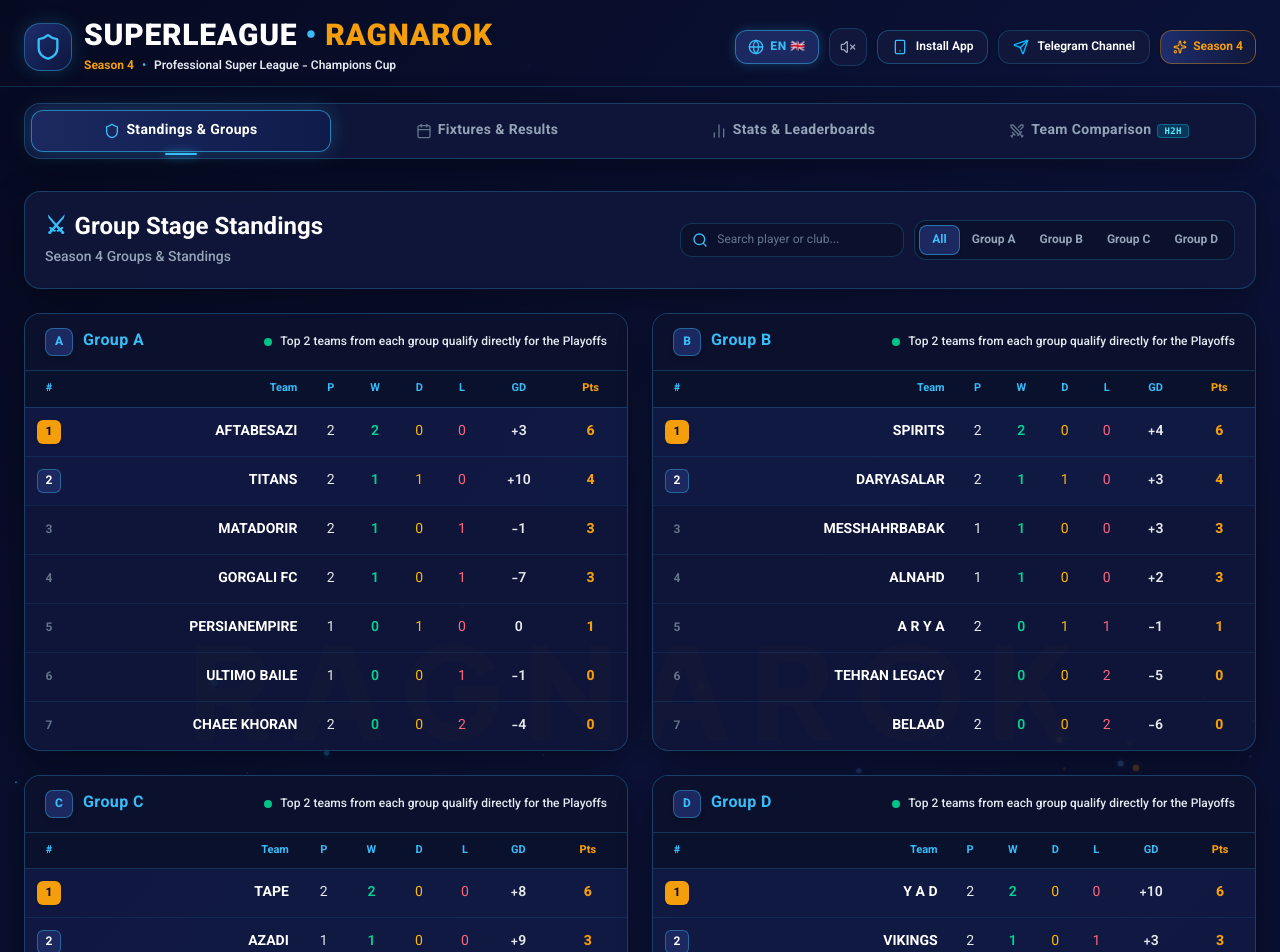
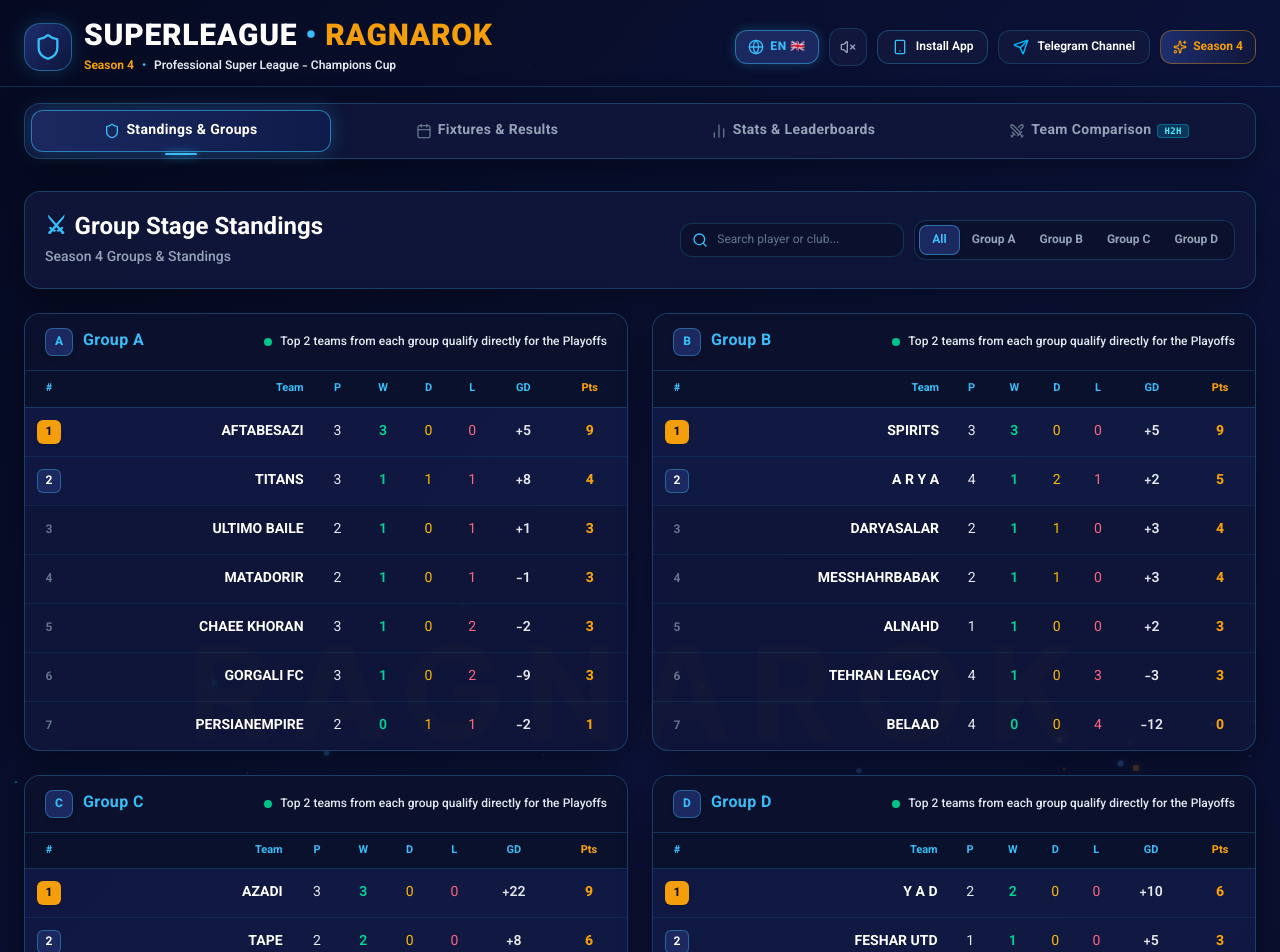
Before and after one commit to amira132ac-svg/TMProClubss, a React (Vite) app: page / in a window 1280 px wide. Shown: the top 952 px of the page. Built offline with nearby package versions, Linux system fonts and the light colour scheme.

Commit message:
feat: update match days and player types
- Add Saturday to match day options and types.
- Make player position optional and remove from stats display.
- Add new fixture data.

```diff
--- a/src/components/FixturesTab.tsx
+++ b/src/components/FixturesTab.tsx
@@ -25,6 +25,7 @@
 
   const dayOptions = [
     { id: 'ALL', label: t.allDays },
+    { id: 'Saturday', label: t.daySaturday || 'Saturday' },
     { id: 'Sunday', label: t.daySunday },
     { id: 'Monday', label: t.dayMonday },
     { id: 'Tuesday', label: t.dayTuesday },
--- a/src/context/LanguageContext.tsx
+++ b/src/context/LanguageContext.tsx
@@ -54,6 +54,7 @@
     daySunday: 'Sunday',
     dayMonday: 'Monday',
     dayTuesday: 'Tuesday',
+    daySaturday: 'Saturday',
     dayTBD: 'TBD',
 
     // Stats Tab
@@ -146,6 +147,7 @@
     daySunday: 'یکشنبه',
     dayMonday: 'دوشنبه',
     dayTuesday: 'سه‌شنبه',
+    daySaturday: 'شنبه',
     dayTBD: 'نامشخص',
 
     // Stats Tab
--- a/src/data/initialData.ts
+++ b/src/data/initialData.ts
@@ -550,6 +550,96 @@
     day: 'Tuesday',
     time: 'FT'
   },
+  {
+    id: 'm-res-a-2-1',
+    group: 'A',
+    round: 2,
+    homeTeamId: 'team-a6',
+    awayTeamId: 'team-a1',
+    homeTeamName: 'ULTIMO BAILE',
+    awayTeamName: 'PERSIANEMPIRE',
+    homeScore: 2,
+    awayScore: 0,
+    status: 'finished',
+    date: 'Wednesday',
+    day: 'Tuesday',
+    time: 'FT'
+  },
+  {
+    id: 'm-res-a-2-2',
+    group: 'A',
+    round: 2,
+    homeTeamId: 'team-a5',
+    awayTeamId: 'team-a7',
+    homeTeamName: 'CHAEE KHORAN',
+    awayTeamName: 'TITANS',
+    homeScore: 4,
+    awayScore: 2,
+    status: 'finished',
+    date: 'Wednesday',
+    day: 'Tuesday',
+    time: 'FT'
+  },
+  {
+    id: 'm-res-a-3-1',
+    group: 'A',
+    round: 3,
+    homeTeamId: 'team-a3',
+    awayTeamId: 'team-a2',
+    homeTeamName: 'AFTABESAZI',
+    awayTeamName: 'GORGALI FC',
+    homeScore: 3,
+    awayScore: 1,
+    status: 'finished',
+    date: 'Wednesday',
+    day: 'Tuesday',
+    time: 'FT'
+  },
+  {
+    id: 'm-sat-a-1',
+    group: 'A',
+    round: 3,
+    homeTeamId: 'team-a3',
+    awayTeamId: 'team-a7',
+    homeTeamName: 'AFTABESAZI',
+    awayTeamName: 'TITANS',
+    homeScore: null,
+    awayScore: null,
+    status: 'upcoming',
+    date: 'Saturday',
+    day: 'Saturday',
+    time: '01:30'
+  },
+  {
+    id: 'm-sat-a-2',
+    group: 'A',
+    round: 3,
+    homeTeamId: 'team-a1',
+    awayTeamId: 'team-a5',
+    homeTeamName: 'PERSIANEMPIRE',
+    awayTeamName: 'CHAEE KHORAN',
+    homeScore: null,
+    awayScore: null,
+    status: 'upcoming',
+    date: 'Saturday',
+    day: 'Saturday',
+    time: '11:30'
+  },
+  {
+    id: 'm-sat-a-3',
+    group: 'A',
+    round: 3,
+    homeTeamId: 'team-a6',
+    awayTeamId: 'team-a4',
+    homeTeamName: 'ULTIMO BAILE',
+    awayTeamName: 'MATADORIR',
+    homeScore: null,
+    awayScore: null,
+    status: 'upcoming',
+    date: 'Saturday',
+    day: 'Saturday',
+    time: '00:00'
+  },
 
   // GROUP B MATCHES
   {
@@ -642,6 +732,96 @@
     day: 'Tuesday',
     time: 'FT'
   },
+  {
+    id: 'm-res-b-3-1',
+    group: 'B',
+    round: 3,
+    homeTeamId: 'team-b3',
+    awayTeamId: 'team-b7',
+    homeTeamName: 'TEHRAN LEGACY',
+    awayTeamName: 'BELAAD',
+    homeScore: 3,
+    awayScore: 0,
+    status: 'finished',
+    date: 'Wednesday',
+    day: 'Tuesday',
+    time: 'FT'
+  },
+  {
+    id: 'm-res-b-3-2',
+    group: 'B',
+    round: 3,
+    homeTeamId: 'team-b2',
+    awayTeamId: 'team-b3',
+    homeTeamName: 'SPIRITS',
+    awayTeamName: 'TEHRAN LEGACY',
+    homeScore: 2,
+    awayScore: 1,
+    status: 'finished',
+    date: 'Wednesday',
+    day: 'Tuesday',
+    time: 'FT'
+  },
+  {
+    id: 'm-res-b-3-3',
+    group: 'B',
+    round: 3,
+    homeTeamId: 'team-b5',
+    awayTeamId: 'team-b1',
+    homeTeamName: 'A R Y A',
+    awayTeamName: 'MESSHAHRBABAK',
+    homeScore: 0,
+    awayScore: 0,
+    status: 'finished',
+    date: 'Wednesday',
+    day: 'Tuesday',
+    time: 'FT'
+  },
+  {
+    id: 'm-res-b-4-1',
+    group: 'B',
+    round: 4,
+    homeTeamId: 'team-b5',
+    awayTeamId: 'team-b7',
+    homeTeamName: 'A R Y A',
+    awayTeamName: 'BELAAD',
+    homeScore: 3,
+    awayScore: 0,
+    status: 'finished',
+    date: 'Wednesday',
+    day: 'Tuesday',
+    time: 'FT'
+  },
+  {
+    id: 'm-sat-b-1',
+    group: 'B',
+    round: 3,
+    homeTeamId: 'team-b1',
+    awayTeamId: 'team-b6',
+    homeTeamName: 'MESSHAHRBABAK',
+    awayTeamName: 'ALNAHD',
+    homeScore: null,
+    awayScore: null,
+    status: 'upcoming',
+    date: 'Saturday',
+    day: 'Saturday',
+    time: '11:00'
+  },
+  {
+    id: 'm-sat-b-2',
+    group: 'B',
+    round: 3,
+    homeTeamId: 'team-b6',
+    awayTeamId: 'team-b4',
+    homeTeamName: 'ALNAHD',
+    awayTeamName: 'DARYASALAR',
+    homeScore: null,
+    awayScore: null,
+    status: 'upcoming',
+    date: 'Saturday',
+    day: 'Saturday',
+    time: '11:30'
+  },
 
   // GROUP C MATCHES
   {
@@ -727,12 +907,102 @@
     awayTeamId: 'team-c1',
     homeTeamName: 'AZADI',
     awayTeamName: 'PERSIANGULF',
+    homeScore: 3,
+    awayScore: 1,
+    status: 'finished',
+    date: 'Tuesday',
+    day: 'Tuesday',
+    time: 'FT'
+  },
+  {
+    id: 'm-res-c-2-2',
+    group: 'C',
+    round: 2,
+    homeTeamId: 'team-c5',
+    awayTeamId: 'team-c1',
+    homeTeamName: 'BAY CLUB',
+    awayTeamName: 'PERSIANGULF',
+    homeScore: 1,
+    awayScore: 2,
+    status: 'finished',
+    date: 'Wednesday',
+    day: 'Tuesday',
+    time: 'FT'
+  },
+  {
+    id: 'm-res-c-3-1',
+    group: 'C',
+    round: 3,
+    homeTeamId: 'team-c7',
+    awayTeamId: 'team-c5',
+    homeTeamName: 'AZADI',
+    awayTeamName: 'BAY CLUB',
+    homeScore: 11,
+    awayScore: 0,
+    status: 'finished',
+    date: 'Wednesday',
+    day: 'Tuesday',
+    time: 'FT'
+  },
+  {
+    id: 'm-sat-c-1',
+    group: 'C',
+    round: 3,
+    homeTeamId: 'team-c6',
+    awayTeamId: 'team-c4',
+    homeTeamName: 'AZABE ELAHI',
+    awayTeamName: 'TAPE',
     homeScore: null,
     awayScore: null,
     status: 'upcoming',
-    date: 'Tuesday',
-    day: 'Tuesday',
-    time: '23:59'
+    date: 'Saturday',
+    day: 'Saturday',
+    time: '00:00'
+  },
+  {
+    id: 'm-sat-c-2',
+    group: 'C',
+    round: 3,
+    homeTeamId: 'team-c2',
+    awayTeamId: 'team-c3',
+    homeTeamName: 'VANGUARD FC',
+    awayTeamName: 'SOROUSHFC',
+    homeScore: null,
+    awayScore: null,
+    status: 'upcoming',
+    date: 'Saturday',
+    day: 'Saturday',
+    time: '00:00'
+  },
+  {
+    id: 'm-sat-c-3',
+    group: 'C',
+    round: 3,
+    homeTeamId: 'team-c1',
+    awayTeamId: 'team-c6',
+    homeTeamName: 'PERSIANGULF',
+    awayTeamName: 'AZABE ELAHI',
+    homeScore: null,
+    awayScore: null,
+    status: 'upcoming',
+    date: 'Saturday',
+    day: 'Saturday',
+    time: '01:00'
+  },
+  {
+    id: 'm-sat-c-4',
+    group: 'C',
+    round: 3,
+    homeTeamId: 'team-c7',
+    awayTeamId: 'team-c3',
+    homeTeamName: 'AZADI',
+    awayTeamName: 'SOROUSHFC',
+    homeScore: null,
+    awayScore: null,
+    status: 'upcoming',
+    date: 'Saturday',
+    day: 'Saturday',
+    time: '11:30'
   },
 
   // GROUP D MATCHES
@@ -815,30 +1085,129 @@
     id: 'm-tue-3',
     group: 'D',
     round: 1,
+    homeTeamId: 'team-d6',
+    awayTeamId: 'team-d3',
+    homeTeamName: 'FESHAR UTD',
+    awayTeamName: 'AFTAFA SAZAN FC',
+    homeScore: 5,
+    awayScore: 0,
+    status: 'finished',
+    date: 'Tuesday',
+    day: 'Tuesday',
+    time: 'FT'
+  },
+  {
+    id: 'm-res-d-4-1',
+    group: 'D',
+    round: 4,
     homeTeamId: 'team-d3',
+    awayTeamId: 'team-d7',
+    homeTeamName: 'AFTAFA SAZAN FC',
+    awayTeamName: 'RMP FC',
+    homeScore: 3,
+    awayScore: 0,
+    status: 'finished',
+    date: 'Wednesday',
+    day: 'Tuesday',
+    time: 'FT'
+  },
+  {
+    id: 'm-sat-d-1',
+    group: 'D',
+    round: 2,
+    homeTeamId: 'team-d2',
+    awayTeamId: 'team-d3',
+    homeTeamName: 'YOUNG WIZARD',
+    awayTeamName: 'AFTAFA SAZAN FC',
+    homeScore: null,
+    awayScore: null,
+    status: 'upcoming',
+    date: 'Saturday',
+    day: 'Saturday',
+    time: '11:00'
+  },
+  {
+    id: 'm-sat-d-2',
+    group: 'D',
+    round: 2,
+    homeTeamId: 'team-d1',
+    awayTeamId: 'team-d5',
+    homeTeamName: 'KAKASIAH',
+    awayTeamName: 'Y A D',
+    homeScore: null,
+    awayScore: null,
+    status: 'upcoming',
+    date: 'Saturday',
+    day: 'Saturday',
+    time: '11:30'
+  },
+  {
+    id: 'm-sat-d-3',
+    group: 'D',
+    round: 2,
+    homeTeamId: 'team-d4',
     awayTeamId: 'team-d6',
-    homeTeamName: 'AFTAFA SAZAN FC',
+    homeTeamName: 'VIKINGS',
     awayTeamName: 'FESHAR UTD',
     homeScore: null,
     awayScore: null,
     status: 'upcoming',
-    date: 'Tuesday',
-    day: 'Tuesday',
-    time: '23:15'
+    date: 'Saturday',
+    day: 'Saturday',
+    time: '11:30'
+  },
+  {
+    id: 'm-sat-d-4',
+    group: 'D',
+    round: 3,
+    homeTeamId: 'team-d1',
+    awayTeamId: 'team-d6',
+    homeTeamName: 'KAKASIAH',
+    awayTeamName: 'FESHAR UTD',
+    homeScore: null,
+    awayScore: null,
+    status: 'upcoming',
+    date: 'Saturday',
+    day: 'Saturday',
+    time: '12:00'
+  },
+  {
+    id: 'm-sat-d-5',
+    group: 'D',
+    round: 3,
+    homeTeamId: 'team-d7',
+    awayTeamId: 'team-d5',
+    homeTeamName: 'RMP FC',
+    awayTeamName: 'Y A D',
+    homeScore: null,
+    awayScore: null,
+    status: 'upcoming',
+    date: 'Saturday',
+    day: 'Saturday',
+    time: '12:00'
   }
 ];
 
 export const initialTopScorers: Player[] = [
   {
-    id: 'p-1',
-    name: 'Ehsan raeisi',
+    id: 'p-azadi-1',
+    name: 'Ehsan raeisi / Ehsan',
     teamId: 'team-c7',
     teamName: 'AZADI',
-    goals: 5,
-    assists: 2,
-    matchesPlayed: 1,
-    position: 'مهاجم',
+    goals: 8,
+    assists: 3,
+    matchesPlayed: 3,
     avatar: '⚽'
+  },
+  {
+    id: 'p-azadi-2',
+    name: 'Rabbit XCII / Rabbit',
+    teamId: 'team-c7',
+    teamName: 'AZADI',
+    goals: 6,
+    assists: 3,
+    matchesPlayed: 3,
+    avatar: '🐰'
   },
   {
     id: 'p-yad-1',
@@ -848,8 +1217,37 @@
     goals: 5,
     assists: 1,
     matchesPlayed: 2,
-    position: 'مهاجم',
     avatar: '👑'
+  },
+  {
+    id: 'p-titans-1',
+    name: 'ZIGILINHO / Zigilinio',
+    teamId: 'team-a7',
+    teamName: 'TITANS',
+    goals: 5,
+    assists: 2,
+    matchesPlayed: 2,
+    avatar: '🌟'
+  },
+  {
+    id: 'p-titans-2',
+    name: 'Farhan',
+    teamId: 'team-a7',
+    teamName: 'TITANS',
+    goals: 4,
+    assists: 2,
+    matchesPlayed: 2,
+    avatar: '🔥'
+  },
+  {
+    id: 'p-azadi-3',
+    name: 'X-MORTEZA',
+    teamId: 'team-c7',
+    teamName: 'AZADI',
+    goals: 4,
+    assists: 4,
+    matchesPlayed: 3,
+    avatar: '⚡'
   },
   {
     id: 'p-vks-1',
@@ -859,62 +1257,36 @@
     goals: 4,
     assists: 3,
     matchesPlayed: 2,
-    position: 'وینگر',
     avatar: '⚡'
   },
   {
-    id: 'p-3',
-    name: 'Farhan',
-    teamId: 'team-a7',
-    teamName: 'TITANS',
+    id: 'p-aft-1',
+    name: 'Matiniam / Matiniam27',
+    teamId: 'team-a3',
+    teamName: 'AFTABESAZI',
     goals: 4,
-    assists: 2,
-    matchesPlayed: 2,
-    position: 'مهاجم',
-    avatar: '🔥'
-  },
-  {
-    id: 'p-4',
-    name: 'ZIGILINHO',
-    teamId: 'team-a7',
-    teamName: 'TITANS',
-    goals: 4,
-    assists: 2,
-    matchesPlayed: 2,
-    position: 'هافبک هجومی',
-    avatar: '🌟'
-  },
-  {
-    id: 'p-2',
-    name: 'X-MORTEZA',
-    teamId: 'team-c7',
-    teamName: 'AZADI',
-    goals: 4,
-    assists: 4,
-    matchesPlayed: 1,
-    position: 'وینگر',
-    avatar: '⚡'
-  },
-  {
-    id: 'p-11',
+    assists: 1,
+    matchesPlayed: 3,
+    avatar: '🎯'
+  },
+  {
+    id: 'p-tape-1',
     name: 'rjb',
     teamId: 'team-c4',
     teamName: 'TAPE',
     goals: 3,
     assists: 4,
     matchesPlayed: 2,
-    position: 'هافبک',
     avatar: '🏹'
   },
   {
-    id: 'p-tap-2',
+    id: 'p-tape-2',
     name: 'Dani',
     teamId: 'team-c4',
     teamName: 'TAPE',
     goals: 3,
     assists: 2,
     matchesPlayed: 2,
-    position: 'مهاجم',
     avatar: '⚽'
   },
   {
@@ -925,54 +1297,99 @@
     goals: 3,
     assists: 2,
     matchesPlayed: 2,
-    position: 'هافبک',
     avatar: '🚀'
   }
 ];
 
 export const initialTopAssists: Player[] = [
   {
-    id: 'p-2',
+    id: 'p-azadi-3',
     name: 'X-MORTEZA',
     teamId: 'team-c7',
     teamName: 'AZADI',
     goals: 4,
     assists: 4,
-    matchesPlayed: 1,
-    position: 'وینگر',
+    matchesPlayed: 3,
     avatar: '⚡'
   },
   {
-    id: 'p-11',
+    id: 'p-tape-1',
     name: 'rjb',
     teamId: 'team-c4',
     teamName: 'TAPE',
     goals: 3,
     assists: 4,
     matchesPlayed: 2,
-    position: 'هافبک',
     avatar: '🏹'
   },
   {
-    id: 'p-10',
+    id: 'p-azadi-4',
+    name: 'Omid',
+    teamId: 'team-c7',
+    teamName: 'AZADI',
+    goals: 0,
+    assists: 4,
+    matchesPlayed: 3,
+    avatar: '🪄'
+  },
+  {
+    id: 'p-aft-2',
+    name: 'Alireza.dr',
+    teamId: 'team-a3',
+    teamName: 'AFTABESAZI',
+    goals: 2,
+    assists: 3,
+    matchesPlayed: 3,
+    avatar: '🎯'
+  },
+  {
+    id: 'p-azadi-1',
+    name: 'Ehsan raeisi / Ehsan',
+    teamId: 'team-c7',
+    teamName: 'AZADI',
+    goals: 8,
+    assists: 3,
+    matchesPlayed: 3,
+    avatar: '⚽'
+  },
+  {
+    id: 'p-azadi-2',
+    name: 'Rabbit XCII / Rabbit',
+    teamId: 'team-c7',
+    teamName: 'AZADI',
+    goals: 6,
+    assists: 3,
+    matchesPlayed: 3,
+    avatar: '🐰'
+  },
+  {
+    id: 'p-azadi-5',
+    name: 'MRF76615 / Mrf',
+    teamId: 'team-c7',
+    teamName: 'AZADI',
+    goals: 1,
+    assists: 3,
+    matchesPlayed: 3,
+    avatar: '🛡️'
+  },
+  {
+    id: 'p-ds-1',
     name: 'Matiniam',
     teamId: 'team-b4',
     teamName: 'DARYASALAR',
     goals: 1,
     assists: 3,
     matchesPlayed: 2,
-    position: 'هافبک',
     avatar: '🎩'
   },
   {
-    id: 'p-7',
+    id: 'p-msh-1',
     name: 'babakop1',
     teamId: 'team-b1',
     teamName: 'MESSHAHRBABAK',
     goals: 0,
     assists: 3,
-    matchesPlayed: 1,
-    position: 'هافبک',
+    matchesPlayed: 2,
     avatar: '🎯'
   },
   {
@@ -983,7 +1400,6 @@
     goals: 4,
     assists: 3,
     matchesPlayed: 2,
-    position: 'وینگر',
     avatar: '⚡'
   },
   {
@@ -994,7 +1410,6 @@
     goals: 2,
     assists: 3,
     matchesPlayed: 2,
-    position: 'هافبک',
     avatar: '🪄'
   }
 ];
@@ -1016,30 +1431,33 @@
 
 export const initialTeamPlayerStats: TeamStatsSummary[] = [
   {
+    teamName: 'AZADI',
+    farsiName: 'آزادی',
+    goals: 16,
+    assists: 16,
+    totalPoints: 32,
+    players: [
+      { name: 'Ehsan raeisi / Ehsan', goals: 8, assists: 3 },
+      { name: 'Rabbit XCII / Rabbit', goals: 6, assists: 3 },
+      { name: 'X-MORTEZA', goals: 4, assists: 4 },
+      { name: 'MRF76615 / Mrf', goals: 1, assists: 3 },
+      { name: 'Omid', goals: 0, assists: 4 }
+    ]
+  },
+  {
     teamName: 'TITANS',
     farsiName: 'تایتانز',
-    goals: 10,
-    assists: 6,
-    totalPoints: 16,
-    players: [
+    goals: 12,
+    assists: 7,
+    totalPoints: 19,
+    players: [
+      { name: 'ZIGILINHO / Zigilinio', goals: 5, assists: 2 },
       { name: 'Farhan', goals: 4, assists: 2 },
-      { name: 'ZIGILINHO', goals: 4, assists: 2 },
       { name: 'Reverse', goals: 1, assists: 2 },
       { name: 'Aboldeylam', goals: 1, assists: 1 },
-      { name: 'Farzad', goals: 1, assists: 0 }
-    ]
-  },
-  {
-    teamName: 'AZADI',
-    farsiName: 'آزادی',
-    goals: 9,
-    assists: 9,
-    totalPoints: 18,
-    players: [
-      { name: 'Ehsan raeisi', goals: 5, assists: 2 },
-      { name: 'X-MORTEZA', goals: 4, assists: 4 },
-      { name: 'MRF76615', goals: 0, assists: 2 },
-      { name: 'Rabbit XCII', goals: 0, assists: 1 }
+      { name: 'Toxic', goals: 1, assists: 0 },
+      { name: 'Farzad', goals: 1, assists: 0 },
+      { name: 'Hashemi', goals: 0, assists: 1 }
     ]
   },
   {
@@ -1060,6 +1478,23 @@
     ]
   },
   {
+    teamName: 'AFTABESAZI',
+    farsiName: 'آفتابسازی',
+    goals: 9,
+    assists: 8,
+    totalPoints: 17,
+    players: [
+      { name: 'Matiniam / Matiniam27', goals: 4, assists: 1 },
+      { name: 'Alireza.dr', goals: 2, assists: 3 },
+      { name: 'Ardalan', goals: 1, assists: 1 },
+      { name: 'Hosi', goals: 1, assists: 0 },
+      { name: 'Nazario', goals: 1, assists: 0 },
+      { name: 'Ariandan', goals: 0, assists: 1 },
+      { name: 'Mobin', goals: 0, assists: 1 },
+      { name: 'KAKA', goals: 0, assists: 1 }
+    ]
+  },
+  {
     teamName: 'VIKINGS',
     farsiName: 'وایکینگز',
     goals: 8,
@@ -1089,23 +1524,6 @@
     ]
   },
   {
-    teamName: 'AFTABESAZI',
-    farsiName: 'آفتابسازی',
-    goals: 6,
-    assists: 5,
-    totalPoints: 11,
-    players: [
-      { name: 'Alireza.dr', goals: 2, assists: 0 },
-      { name: 'Matiniam', goals: 1, assists: 1 },
-      { name: 'Ardalan', goals: 1, assists: 1 },
-      { name: 'Hosi', goals: 1, assists: 0 },
-      { name: 'Nazario', goals: 1, assists: 0 },
-      { name: 'Ariandan', goals: 0, assists: 1 },
-      { name: 'Mobin', goals: 0, assists: 1 },
-      { name: 'KAKA', goals: 0, assists: 1 }
-    ]
-  },
-  {
     teamName: 'DARYASALAR',
     farsiName: 'دریا سالار',
     goals: 5,
@@ -1134,6 +1552,20 @@
     ]
   },
   {
+    teamName: 'SPIRITS',
+    farsiName: 'اسپیریتس',
+    goals: 4,
+    assists: 3,
+    totalPoints: 7,
+    players: [
+      { name: 'MEHRBOD / Mehrbod', goals: 2, assists: 0 },
+      { name: 'Nazario', goals: 2, assists: 0 },
+      { name: 'Dante', goals: 0, assists: 1 },
+      { name: 'Isco', goals: 0, assists: 1 },
+      { name: 'Eslams', goals: 0, assists: 1 }
+    ]
+  },
+  {
     teamName: 'MESSHAHRBABAK',
     farsiName: 'ماهشهر',
     goals: 3,
@@ -1147,16 +1579,62 @@
     ]
   },
   {
-    teamName: 'SPIRITS',
-    farsiName: 'اسپیریتس',
+    teamName: 'TEHRAN LEGACY',
+    farsiName: 'تهران لگاسی',
     goals: 2,
     assists: 2,
     totalPoints: 4,
     players: [
-      { name: 'MEHRBOD', goals: 1, assists: 0 },
-      { name: 'Nazario', goals: 1, assists: 0 },
-      { name: 'Dante', goals: 0, assists: 1 },
-      { name: 'Isco', goals: 0, assists: 1 }
+      { name: 'bb radin', goals: 1, assists: 0 },
+      { name: 'Mazi0611 / mazi', goals: 1, assists: 1 },
+      { name: 'Artin', goals: 0, assists: 1 }
+    ]
+  },
+  {
+    teamName: 'GORGALI FC',
+    farsiName: 'گرگالی',
+    goals: 2,
+    assists: 1,
+    totalPoints: 3,
+    players: [
+      { name: 'PALMER', goals: 1, assists: 0 },
+      { name: 'jmbb', goals: 1, assists: 0 },
+      { name: 'kaya', goals: 0, assists: 1 }
+    ]
+  },
+  {
+    teamName: 'CHAEE KHORAN',
+    farsiName: 'چای خوران',
+    goals: 2,
+    assists: 2,
+    totalPoints: 4,
+    players: [
+      { name: 'Catalan', goals: 2, assists: 0 },
+      { name: 'Kiarash', goals: 0, assists: 1 },
+      { name: 'Sabeti', goals: 0, assists: 1 }
+    ]
+  },
+  {
+    teamName: 'ULTIMO BAILE',
+    farsiName: 'اولتیمو بایله',
+    goals: 2,
+    assists: 1,
+    totalPoints: 3,
+    players: [
+      { name: 'Harding', goals: 1, assists: 0 },
+      { name: 'masoud', goals: 1, assists: 0 },
+      { name: 'AM6', goals: 0, assists: 1 }
+    ]
+  },
+  {
+    teamName: 'PERSIANGULF',
+    farsiName: 'پرشین گلف',
+    goals: 2,
+    assists: 0,
+    totalPoints: 2,
+    players: [
+      { name: 'Ronaldo', goals: 1, assists: 0 },
+      { name: 'Pl', goals: 1, assists: 0 }
     ]
   },
   {
@@ -1226,28 +1704,6 @@
     players: [
       { name: 'Armin', goals: 1, assists: 0 },
       { name: 'TireDMoz', goals: 0, assists: 1 }
-    ]
-  },
-  {
-    teamName: 'TEHRAN LEGACY',
-    farsiName: 'تهران لگاسی',
-    goals: 1,
-    assists: 1,
-    totalPoints: 2,
-    players: [
-      { name: 'Mazi0611', goals: 1, assists: 0 },
-      { name: 'Artin', goals: 0, assists: 1 }
-    ]
-  },
-  {
-    teamName: 'GORGALI FC',
-    farsiName: 'گرگالی',
-    goals: 1,
-    assists: 1,
-    totalPoints: 2,
-    players: [
-      { name: 'PALMER', goals: 1, assists: 0 },
-      { name: 'kaya', goals: 0, assists: 1 }
     ]
   },
   {
--- a/src/types.ts
+++ b/src/types.ts
@@ -25,7 +25,7 @@
   goals: number;
   assists: number;
   matchesPlayed: number;
-  position: string;
+  position?: string;
   avatar: string;
 }
 
@@ -44,7 +44,7 @@
   status: MatchStatus;
   date: string;
   time: string;
-  day?: 'Sunday' | 'Monday' | 'Tuesday' | 'TBD';
+  day?: 'Saturday' | 'Sunday' | 'Monday' | 'Tuesday' | 'Wednesday' | 'Thursday' | 'Friday' | 'TBD';
 }
 
 export type ActiveTab = 'groups' | 'stats' | 'fixtures' | 'compare';
```
Also changed, not shown: src/components/StatsTab.tsx (+4 -14 lines).
